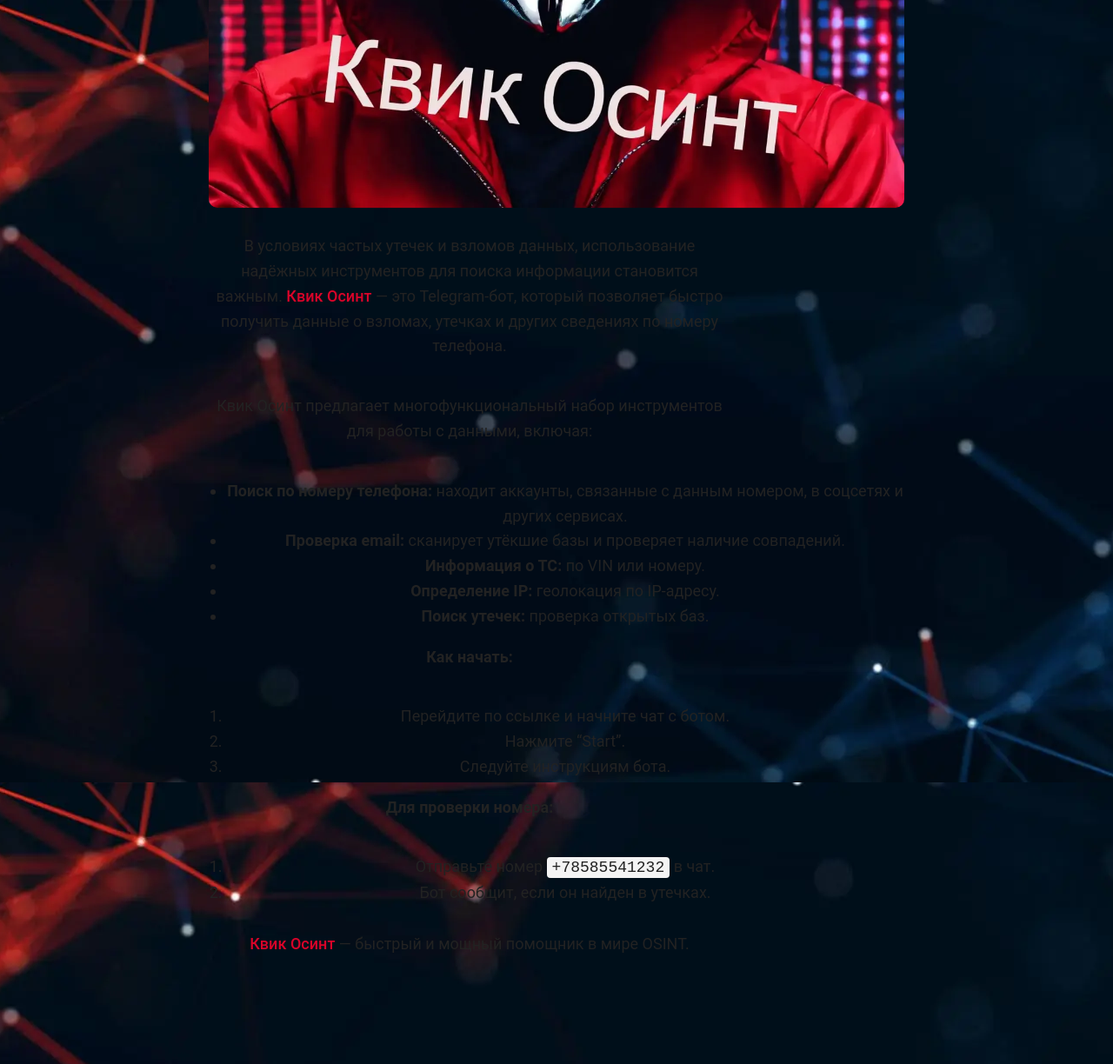
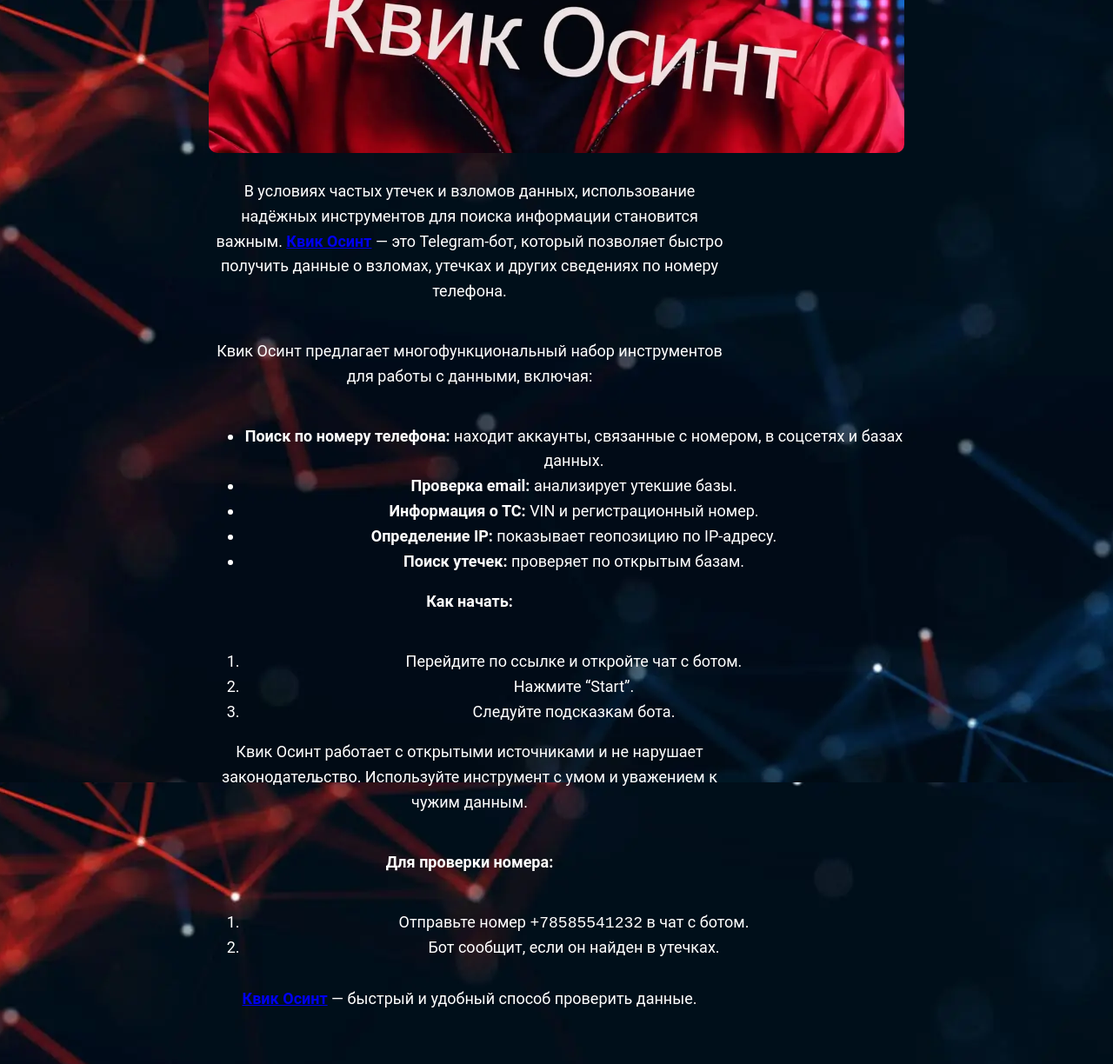
Before and after one commit to sudo-shuffle/sudo-shuffle, a Jekyll site: the page built from page1.md, in a window 1280 px wide. Shown: the whole page at 87% size. Built offline with Jekyll 4.4.1, drawn with Linux system fonts in a browser that asks for light colours.

Commit message:
Update page1.md

```diff
--- a/page1.md
+++ b/page1.md
@@ -1,53 +1,14 @@
 ---
 layout: default
 title: Квик Осинт — Бот для поиска данных в Телеграм
-permalink: /page1/
+permalink: /quickosint_bot/
 ---
 
-<style>
-  .blog-container {
-    max-width: 800px;
-    margin: 0 auto;
-    padding: 20px;
-    font-size: 18px;
-    line-height: 1.6;
-    color: #222;
-  }
+<div style="max-width: 800px; margin: 0 auto; padding: 20px; font-size: 18px; line-height: 1.6;">
 
-  .blog-container img {
-    display: block;
-    margin: 30px auto;
-    width: 100%;
-    max-width: 100%;
-    height: auto;
-    border-radius: 10px;
-  }
-
-  .blog-container a {
-    color: #d90429;
-    text-decoration: none;
-    font-weight: 500;
-  }
-
-  .blog-container a:hover {
-    text-decoration: underline;
-  }
-
-  .blog-container ul, .blog-container ol {
-    padding-left: 20px;
-  }
-
-  .blog-container code {
-    background-color: #f4f4f4;
-    padding: 2px 6px;
-    border-radius: 4px;
-    font-family: monospace;
-  }
-</style>
-
-<div class="blog-container">
-
-  <img src="/assets/images/quick_osint.webp" alt="Пробив по номеру">
+  <img src="/assets/images/quick_osint.webp"
+       alt="Пробив по номеру"
+       style="display: block; margin: 30px auto; width: 100%; max-width: 100%; height: auto; border-radius: 10px;">
 
   <p>
     В условиях частых утечек и взломов данных, использование надёжных инструментов для поиска информации становится важным.
@@ -57,28 +18,32 @@
   <p>Квик Осинт предлагает многофункциональный набор инструментов для работы с данными, включая:</p>
 
   <ul>
-    <li><b>Поиск по номеру телефона:</b> находит аккаунты, связанные с данным номером, в соцсетях и других сервисах.</li>
-    <li><b>Проверка email:</b> сканирует утёкшие базы и проверяет наличие совпадений.</li>
-    <li><b>Информация о ТС:</b> по VIN или номеру.</li>
-    <li><b>Определение IP:</b> геолокация по IP-адресу.</li>
-    <li><b>Поиск утечек:</b> проверка открытых баз.</li>
+    <li><b>Поиск по номеру телефона:</b> находит аккаунты, связанные с номером, в соцсетях и базах данных.</li>
+    <li><b>Проверка email:</b> анализирует утекшие базы.</li>
+    <li><b>Информация о ТС:</b> VIN и регистрационный номер.</li>
+    <li><b>Определение IP:</b> показывает геопозицию по IP-адресу.</li>
+    <li><b>Поиск утечек:</b> проверяет по открытым базам.</li>
   </ul>
 
   <p><b>Как начать:</b></p>
   <ol>
-    <li>Перейдите по ссылке и начните чат с ботом.</li>
+    <li>Перейдите по ссылке и откройте чат с ботом.</li>
     <li>Нажмите “Start”.</li>
-    <li>Следуйте инструкциям бота.</li>
+    <li>Следуйте подсказкам бота.</li>
   </ol>
+
+  <p>
+    Квик Осинт работает с открытыми источниками и не нарушает законодательство. Используйте инструмент с умом и уважением к чужим данным.
+  </p>
 
   <p><b>Для проверки номера:</b></p>
   <ol>
-    <li>Отправьте номер <code>+78585541232</code> в чат.</li>
+    <li>Отправьте номер <code>+78585541232</code> в чат с ботом.</li>
     <li>Бот сообщит, если он найден в утечках.</li>
   </ol>
 
   <p style="margin-top: 30px;">
-    <b><a href="{{ site.button_url }}" target="_blank">Квик Осинт</a></b> — быстрый и мощный помощник в мире OSINT.
+    <b><a href="{{ site.button_url }}" target="_blank">Квик Осинт</a></b> — быстрый и удобный способ проверить данные.
   </p>
 
 </div>
```
